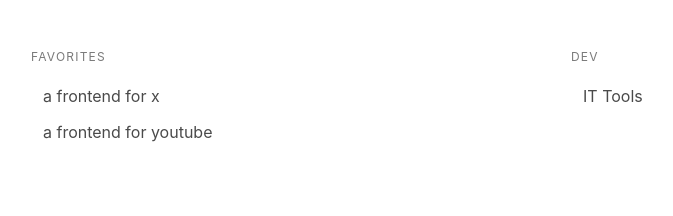
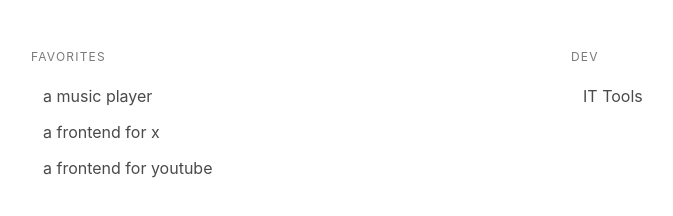
Before and after one commit to marcoguastalli/marcoguastalli.github.io, a plain HTML site: page index.html in a window 1280 px wide. Shown: the whole page, without its empty margins (81-754 px from the left). Drawn offline with nearby package versions, Linux system fonts and the light colour scheme.

Commit message:
add music

```diff
--- a/index.html
+++ b/index.html
@@ -17,6 +17,8 @@
                 <aside class="menu">
                     <p class="menu-label">Favorites</p>
                     <ul class="menu-list">
+                        <li><a href="https://hyperpipe.surge.sh/" target="_blank"
+                               rel="noopener noreferrer nofollow">a music player</a></li>
                         <li><a href="https://nitter.net/" target="_blank"
                                rel="noopener noreferrer nofollow">a frontend for x</a></li>
                         <li><a href="https://invidious.io/" target="_blank"
```
